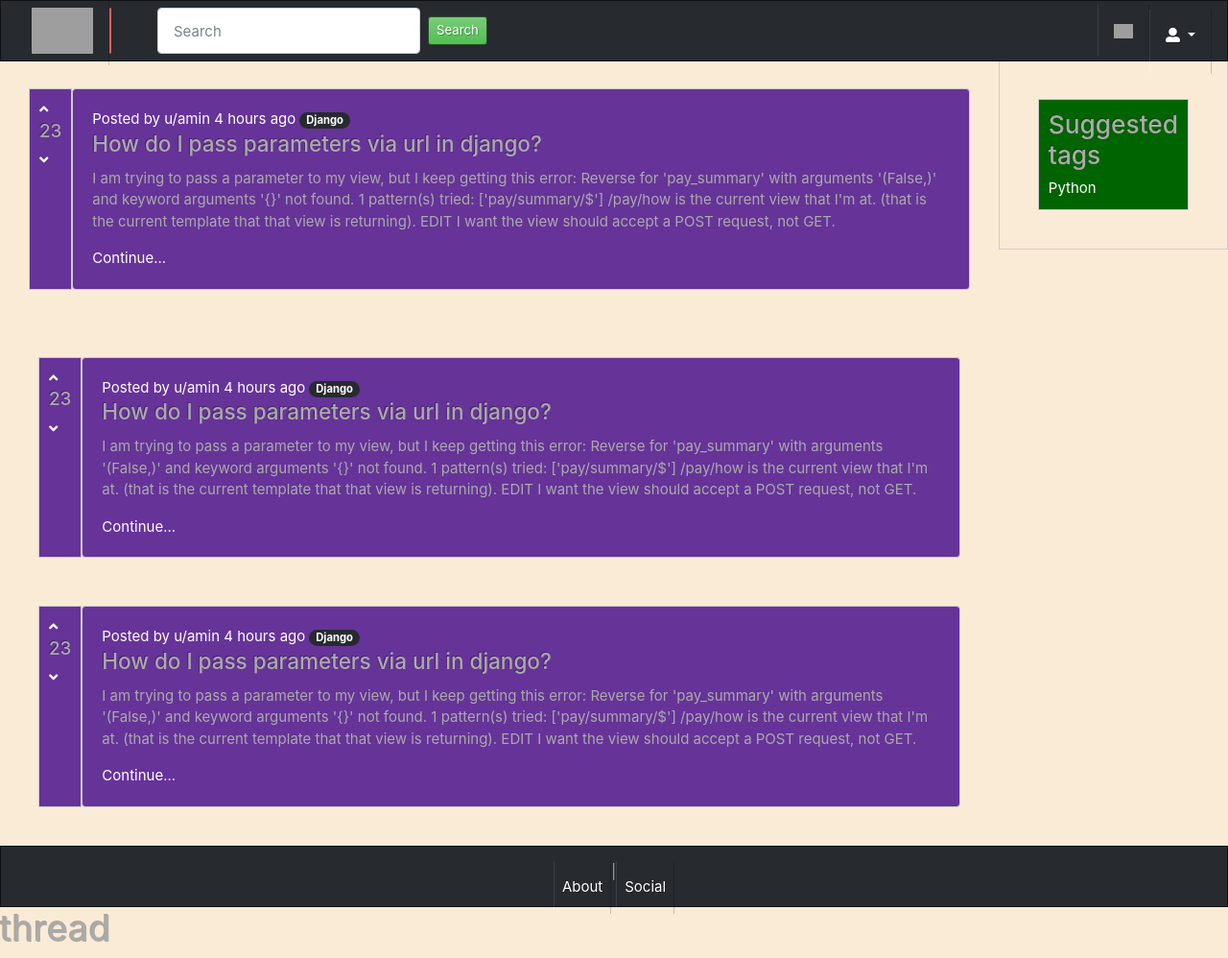
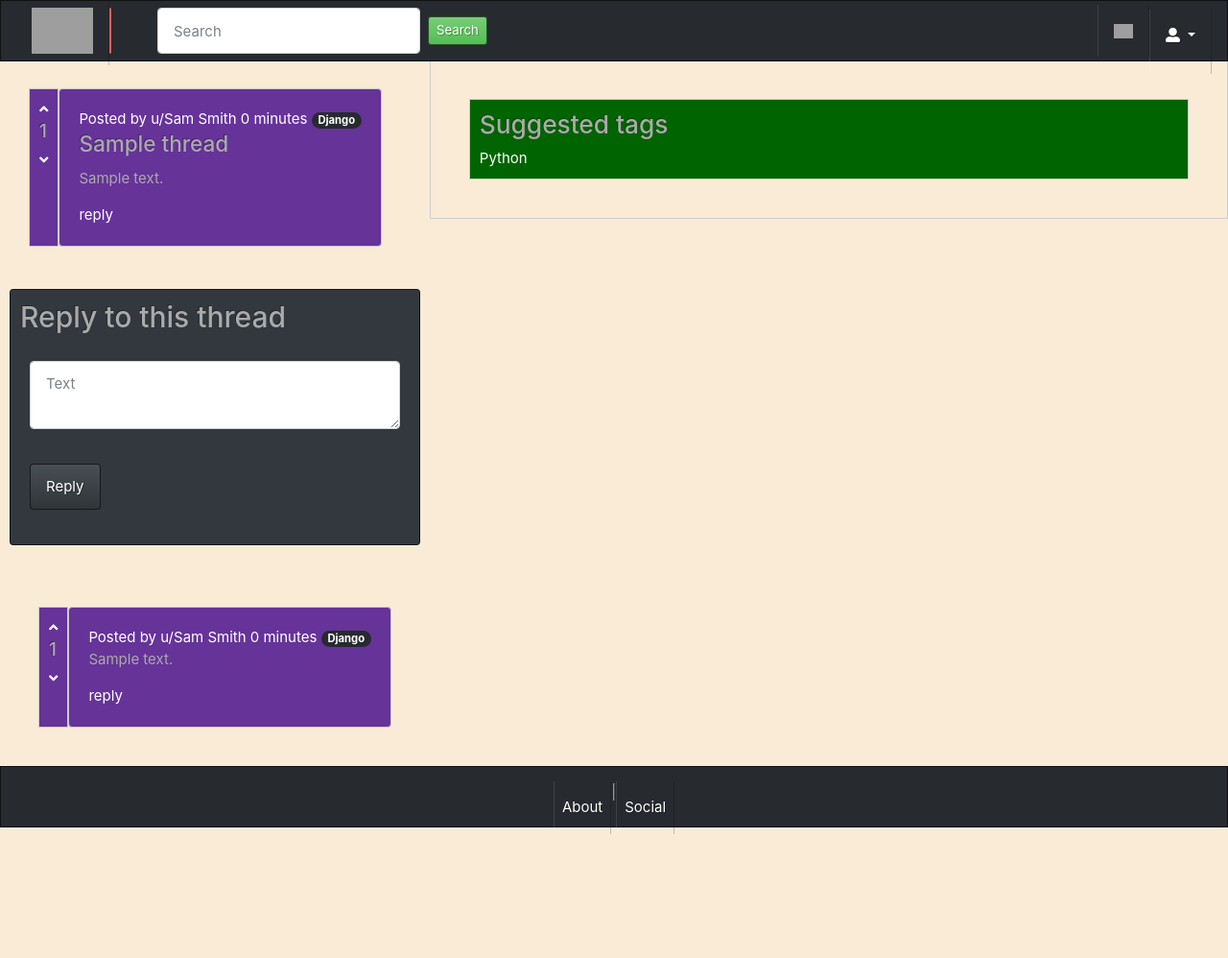
Before and after one commit to amnikoo/Tahlil, a Django app: template leadmanager/frontend/templates/threads/thread.html in a window 1280 px wide. Shown: the whole page at 96% size. After the commit the page ends 869 px from the top, so only its background shows below. Run offline with Django 3.2, Linux system fonts and the light colour scheme; data comes from the database, SQL or seed files in the repository; tables that the repository leaves empty hold one stand-in row (values such as "Sample post"); the template is opened without the code that fills it: values that come from a table or form of the project are taken from there, most other values are stand-ins (such as "Sample title", 1, 10 or a date in 2020); some libraries are stand-ins or nearby versions; grey boxes are pictures that could not be loaded.

```diff
--- a/leadmanager/frontend/templates/threads/thread.html
+++ b/leadmanager/frontend/templates/threads/thread.html
@@ -179,31 +179,47 @@ box-parent{
                 <a href="#">
                     <i class="fas fa-angle-up"></i>
                 </a>
-              <h5>23</h5>
+              <h5>{{ thread.votes }}</h5>
                 <a href="#">
                     <i class="fas fa-angle-down"></i>
                  </ a>
             </div>
           <div class="card box-1-2">
             <div class="card-body">
-              <a class="card-user">Posted by u/amin 4 hours ago</a>
+              <a class="card-user">Posted by u/{{ thread.user }} {{ thread.creadted_date | timesince }}</a>
               <span class="badge badge-pill badge-dark">Django</span>
-              <h4 class="card-title">How do I pass parameters via url in django?</h4>
+              <h4 class="card-title">{{ thread.title }}</h4>
               <p class="card-text">
-
-                        I am trying to pass a parameter to my view, but I keep getting this error:
-                        Reverse for 'pay_summary' with arguments '(False,)' and keyword arguments '{}' not found. 1 pattern(s) tried: ['pay/summary/$']
-                        /pay/how is the current view that I'm at. (that is the current template that that view is returning).
-
-                        EDIT
-                        I want the view should accept a POST request, not GET.
-                      </p>
-              <a href="#" class="card-link">Continue...</a>
+                {{ thread.text }}
+              </p>
+              <a href="#" class="card-link">reply</a>
             </div>
           </div>
         </div>
       </div>
 
+      <div class="card card-body mt-4 mb-4">
+        <h2>Reply to this thread</h2>
+        <form action="{% url 'thread' thread.id %}" method="POST">
+          {% csrf_token %}
+            <input type="hidden" name="user_id" value="{{ user.id }}">
+            <input type="hidden" name="thread_id" value="{{ thread.id }}">
+            <div class="form-group">
+                <textarea
+                    class="form-control"
+                    type="text"
+                    name="text"
+                    value="{{ reply.text }}"
+                    placeholder="Text"></textarea>
+            </div>
+            <div class="form-group">
+                <button type="submit" class="btn btn-primary">Reply</button>
+            </div>
+        </form>
+    </div>
+
+      {% if replies %}
+        {% for reply in replies %}
       <div class="box-parent">
         <div class="container-2">
           <div class="post-in">
@@ -211,64 +227,30 @@ box-parent{
                 <a href="#">
                     <i class="fas fa-angle-up"></i>
                 </a>
-              <h5>23</h5>
+              <h5>{{ reply.votes }}</h5>
                 <a href="#">
                     <i class="fas fa-angle-down"></i>
                  </ a>
             </div>
           <div class="card box-1-2">
             <div class="card-body">
-              <a class="card-user">Posted by u/amin 4 hours ago</a>
+              <a class="card-user">Posted by u/{{ reply.user }} {{ reply.creadted_date | timesince }}</a>
               <span class="badge badge-pill badge-dark">Django</span>
-              <h4 class="card-title">How do I pass parameters via url in django?</h4>
+
               <p class="card-text">
-
-                        I am trying to pass a parameter to my view, but I keep getting this error:
-                        Reverse for 'pay_summary' with arguments '(False,)' and keyword arguments '{}' not found. 1 pattern(s) tried: ['pay/summary/$']
-                        /pay/how is the current view that I'm at. (that is the current template that that view is returning).
-
-                        EDIT
-                        I want the view should accept a POST request, not GET.
-                      </p>
-              <a href="#" class="card-link">Continue...</a>
+                {{ reply.text }}
+              </p>
+              <a href="#" class="card-link">reply</a>
             </div>
 
-        </div>
+            </div>
+          </div>
         </div>
       </div>
-      <div class="container-2">
-        <div class="post-in">
-          <div class="votes-section">
-              <a href="#">
-                  <i class="fas fa-angle-up"></i>
-              </a>
-            <h5>23</h5>
-              <a href="#">
-                  <i class="fas fa-angle-down"></i>
-               </ a>
-          </div>
-        <div class="card box-1-2">
-          <div class="card-body">
-            <a class="card-user">Posted by u/amin 4 hours ago</a>
-            <span class="badge badge-pill badge-dark">Django</span>
-            <h4 class="card-title">How do I pass parameters via url in django?</h4>
-            <p class="card-text">
 
-                      I am trying to pass a parameter to my view, but I keep getting this error:
-                      Reverse for 'pay_summary' with arguments '(False,)' and keyword arguments '{}' not found. 1 pattern(s) tried: ['pay/summary/$']
-                      /pay/how is the current view that I'm at. (that is the current template that that view is returning).
-
-                      EDIT
-                      I want the view should accept a POST request, not GET.
-                    </p>
-            <a href="#" class="card-link">Continue...</a>
-          </div>
-
-      </div>
-      </div>
+      {% endfor %}
+      {% endif %}
     </div>
-      </div>
-      </div>
 
       <div class="box-2">
         <div class="container-3">
@@ -296,7 +278,6 @@ box-parent{
 
         </ul>
     </nav>
-  <h1>thread</h1>
 
   <script src="https://code.jquery.com/jquery-3.3.1.slim.min.js" integrity="sha384-q8i/X+965DzO0rT7abK41JStQIAqVgRVzpbzo5smXKp4YfRvH+8abtTE1Pi6jizo" crossorigin="anonymous"></script>
   <script src="https://cdnjs.cloudflare.com/ajax/libs/popper.js/1.14.6/umd/popper.min.js" integrity="sha384-wHAiFfRlMFy6i5SRaxvfOCifBUQy1xHdJ/yoi7FRNXMRBu5WHdZYu1hA6ZOblgut" crossorigin="anonymous"></script>
--- a/leadmanager/frontend/templates/threads/threads.html
+++ b/leadmanager/frontend/templates/threads/threads.html
@@ -184,7 +184,7 @@
                   <a href="#">
                       <i class="fas fa-angle-up"></i>
                   </a>
-                <h5>23</h5>
+                <h5>{{ thread.votes }}</h5>
                   <a href="#">
                       <i class="fas fa-angle-down"></i>
                    </ a>
@@ -235,7 +235,6 @@
 
         </ul>
     </nav>
-  <h1>threads</h1>
 
   <script src="https://code.jquery.com/jquery-3.3.1.slim.min.js" integrity="sha384-q8i/X+965DzO0rT7abK41JStQIAqVgRVzpbzo5smXKp4YfRvH+8abtTE1Pi6jizo" crossorigin="anonymous"></script>
   <script src="https://cdnjs.cloudflare.com/ajax/libs/popper.js/1.14.6/umd/popper.min.js" integrity="sha384-wHAiFfRlMFy6i5SRaxvfOCifBUQy1xHdJ/yoi7FRNXMRBu5WHdZYu1hA6ZOblgut" crossorigin="anonymous"></script>
--- a/leadmanager/leadmanager/settings.py
+++ b/leadmanager/leadmanager/settings.py
@@ -32,6 +32,7 @@ ALLOWED_HOSTS = []
 
 INSTALLED_APPS = [
     'threads.apps.ThreadsConfig',
+    'replies.apps.RepliesConfig',
     'django.contrib.admin',
     'django.contrib.auth',
     'django.contrib.contenttypes',
--- /dev/null
+++ b/leadmanager/replies/admin.py
@@ -0,0 +1,3 @@
+from django.contrib import admin
+
+# Register your models here.
--- /dev/null
+++ b/leadmanager/replies/apps.py
@@ -0,0 +1,5 @@
+from django.apps import AppConfig
+
+
+class RepliesConfig(AppConfig):
+    name = 'replies'
--- /dev/null
+++ b/leadmanager/replies/models.py
@@ -0,0 +1,15 @@
+from django.db import models
+from datetime import datetime
+from users.models import User
+from threads.models import Threads
+
+class Replies(models.Model):
+    reply_to = models.ForeignKey(Threads, on_delete=models.DO_NOTHING)
+    user = models.ForeignKey(User, on_delete=models.DO_NOTHING)
+    text = models.TextField(blank=True)
+    votes = models.IntegerField()
+
+    creadted_date = models.DateTimeField(default=datetime.now, blank=True)
+
+    def __str__(self):
+        return self.text
--- /dev/null
+++ b/leadmanager/replies/tests.py
@@ -0,0 +1,3 @@
+from django.test import TestCase
+
+# Create your tests here.
--- /dev/null
+++ b/leadmanager/replies/views.py
@@ -0,0 +1,3 @@
+from django.shortcuts import render
+
+# Create your views here.
--- a/leadmanager/threads/urls.py
+++ b/leadmanager/threads/urls.py
@@ -4,6 +4,7 @@ from . import views
 urlpatterns = [
     path('', views.index, name='threads'),
     path('<int:thread_id>', views.thread, name='thread'),
+    path('reply', views.thread, name='reply'),
     path('search', views.search, name='search'),
     path('addThread', views.addThread, name='addThread'),
 ]
```
Also changed, not shown: leadmanager/threads/views.py (+45 -4 lines), leadmanager/replies/__init__.py (added), leadmanager/replies/migrations/0001_initial.py (added), leadmanager/replies/migrations/__init__.py (added).
